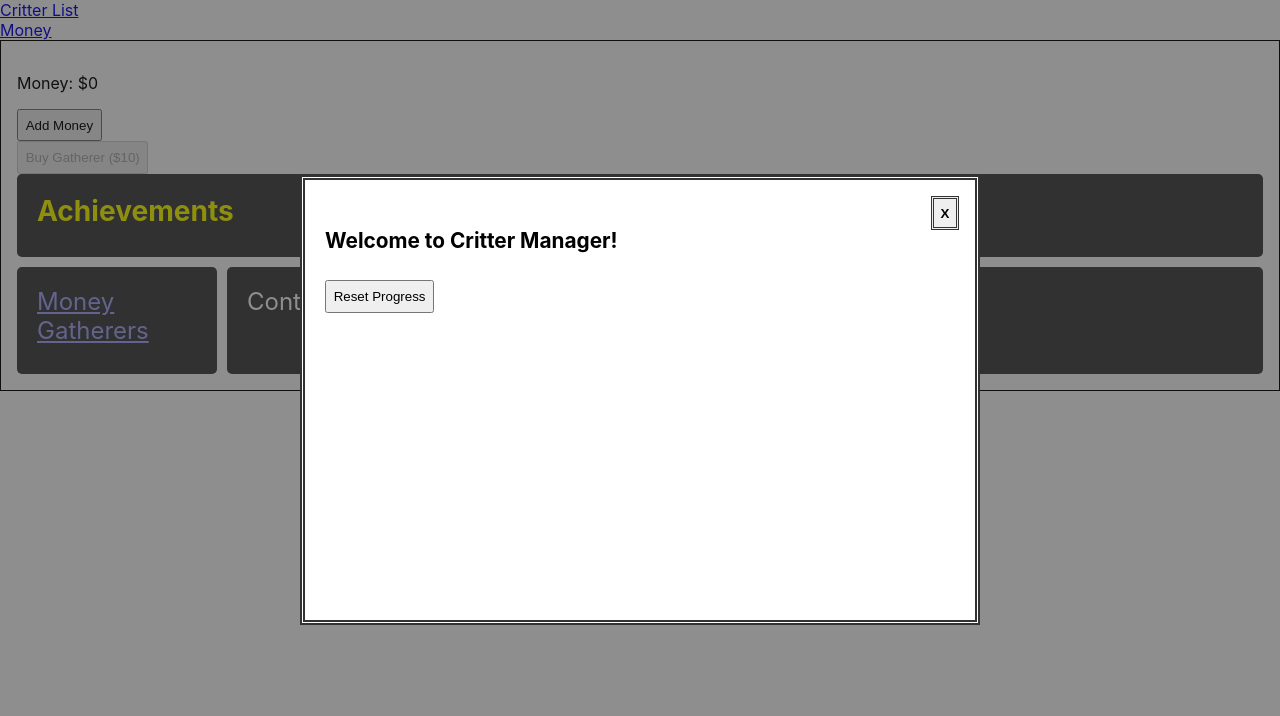
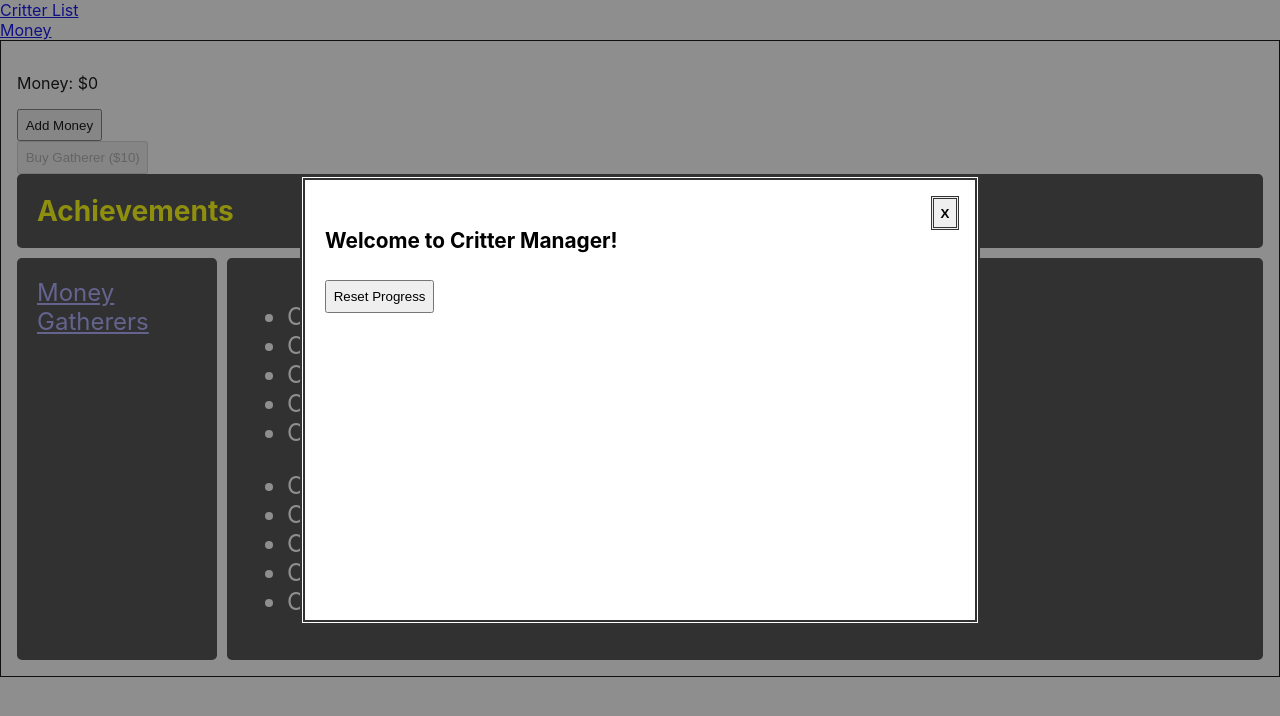
Before and after one commit to Wolven531/critter-manager, a React app: page /money in a window 1280 px wide. Shown: the top 716 px of the page. Built offline with nearby package versions, Linux system fonts and the light colour scheme.

Commit message:
Add first 5 achievements for each category

```diff
--- a/src/components/Achievements/Achievements.tsx
+++ b/src/components/Achievements/Achievements.tsx
@@ -1,4 +1,6 @@
 import React from 'react'
+
+import { monify } from '../utils'
 
 import './Achievements.scss'
 
@@ -15,7 +17,22 @@ const Achievements = () => {
 						<li>Gatherers</li>
 					</ul>
 				</section>
-				<section className="box content">Content</section>
+				<section className="box content">
+					<ul className="achievement-list money-achievements active">
+						<li>Collect {monify(100)}</li>
+						<li>Collect {monify(1000)}</li>
+						<li>Collect {monify(10000)}</li>
+						<li>Collect {monify(100000)}</li>
+						<li>Collect {monify(1000000)}</li>
+					</ul>
+					<ul className="achievement-list gatherer-achievements">
+						<li>Collect 1 gatherer</li>
+						<li>Collect 5 gatherers</li>
+						<li>Collect 10 gatherers</li>
+						<li>Collect 50 gatherers</li>
+						<li>Collect 100 gatherers</li>
+					</ul>
+				</section>
 			</section>
 		</article>
 	)
```
